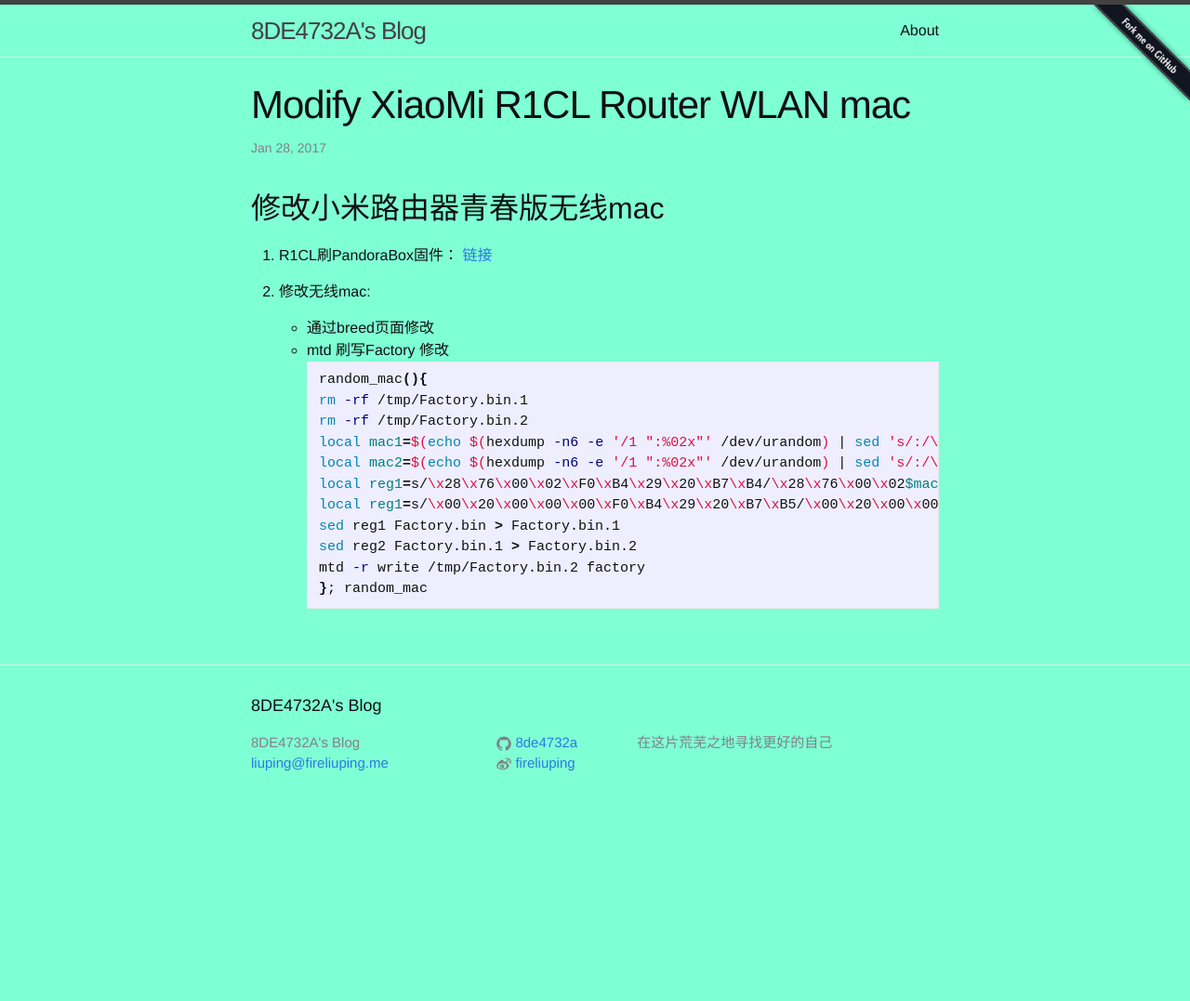
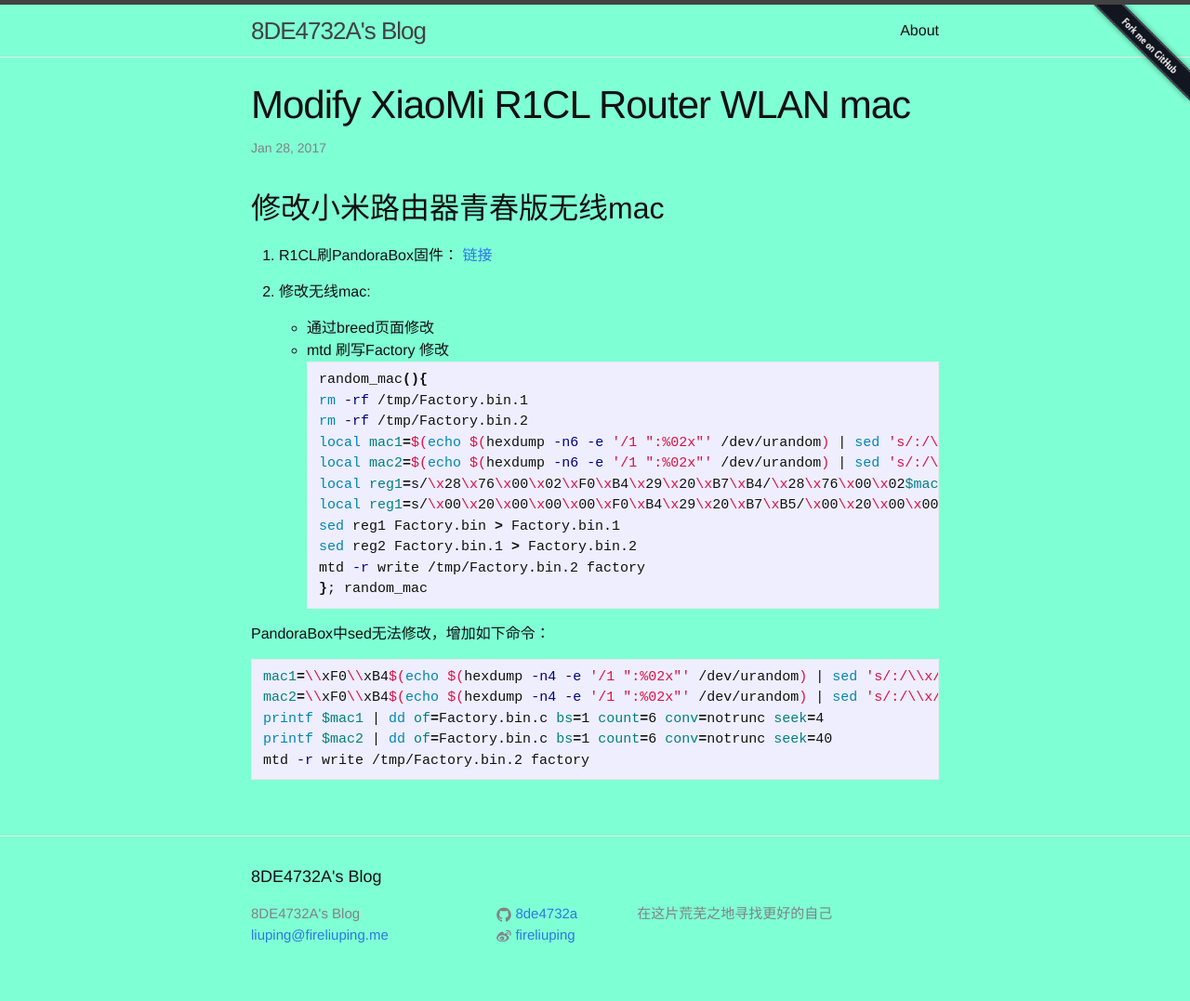
Before and after one commit to 8DE4732A/8DE4732A.github.io, a Jekyll site: the page built from _posts/2017-01-28-Modify-XiaoMiR1CL-WLAN-MAC.md, in a window 1280 px wide. Shown: the whole page at 93% size. Built offline with Jekyll 4.4.1, drawn with Linux system fonts in a browser that asks for light colours; nearby versions of some CDN libraries; comment, search, counter and statistics services are not loaded; before the commit the page ends 900 px from its top, so only the background shows below that.

Commit message:
modify R1CL

````diff
--- a/_posts/2017-01-28-Modify-XiaoMiR1CL-WLAN-MAC.md
+++ b/_posts/2017-01-28-Modify-XiaoMiR1CL-WLAN-MAC.md
@@ -25,3 +25,13 @@
 mtd -r write /tmp/Factory.bin.2 factory
 }; random_mac
  ```
+
+ PandoraBox中sed无法修改，增加如下命令：
+
+ ```shell
+mac1=\\xF0\\xB4$(echo $(hexdump -n4 -e '/1 ":%02x"' /dev/urandom) | sed 's/:/\\x/g')
+mac2=\\xF0\\xB4$(echo $(hexdump -n4 -e '/1 ":%02x"' /dev/urandom) | sed 's/:/\\x/g')
+printf $mac1 | dd of=Factory.bin.c bs=1 count=6 conv=notrunc seek=4
+printf $mac2 | dd of=Factory.bin.c bs=1 count=6 conv=notrunc seek=40
+mtd -r write /tmp/Factory.bin.2 factory
+ ```
````
